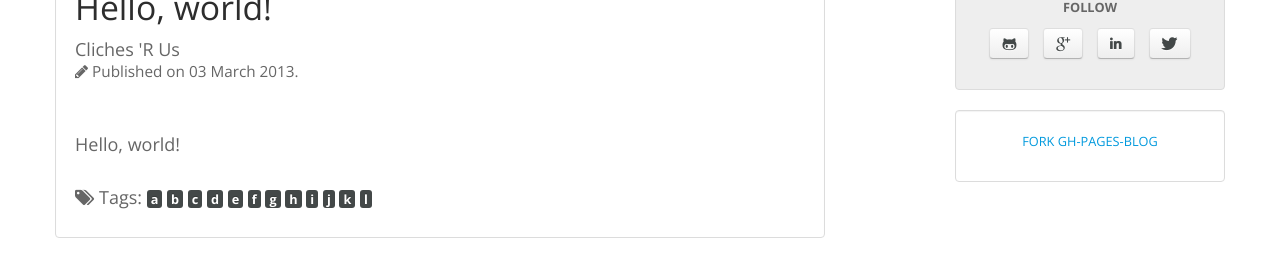
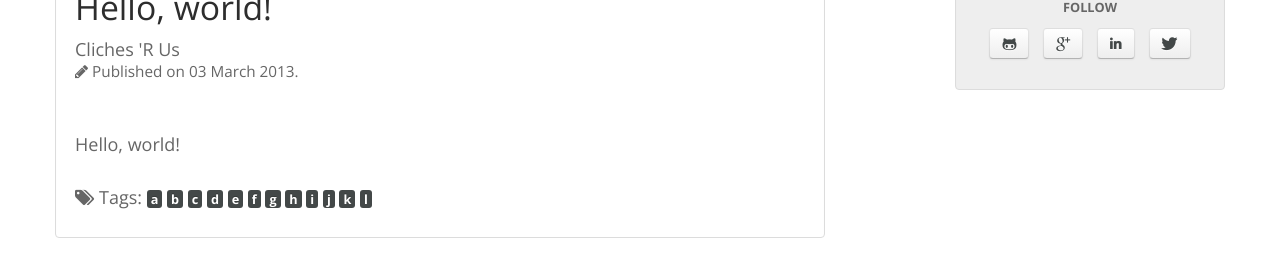
Before and after one commit to thedereck/thedereck.github.com, a Jekyll site: the page built from index.html, in a window 1280 px wide. Shown: the part 431-708 px from the top of the page. Built offline with Jekyll 4.4.1, drawn with Linux system fonts in a browser that asks for light colours.

Commit message:
remove fork

```diff
--- a/_includes/body/fork-gh-pages-blog.html
+++ /dev/null
@@ -1,3 +0,0 @@
-<div class="well-outline">
-	<p class="text-center"><small><a href="https://github.com/thedereck/gh-pages-blog">FORK GH-PAGES-BLOG</a><small></p>
-</div>
--- a/_layouts/page.html
+++ b/_layouts/page.html
@@ -13,7 +13,6 @@
 				</div>
 				<div class="span3 offset1">
 					{% include body/brief-bio.html %}
-					{% include body/fork-gh-pages-blog.html %}
 				</div>
 			</div>
 		</div>
--- a/_layouts/post.html
+++ b/_layouts/post.html
@@ -28,7 +28,6 @@
 				</div>
 				<div class="span3 offset1">
 					{% include body/brief-bio.html %}
-					{% include body/fork-gh-pages-blog.html %}
 				</div>
 			</div>
 		</div>
```
